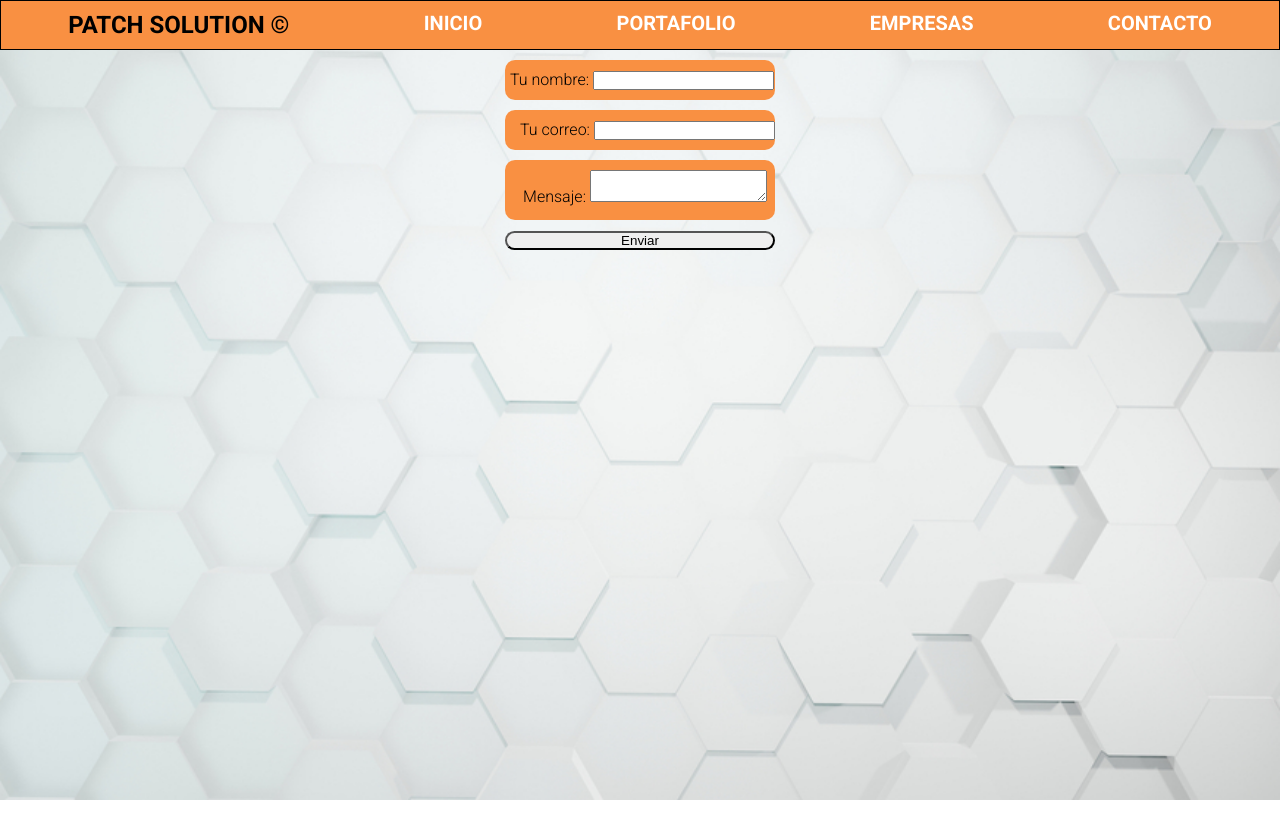
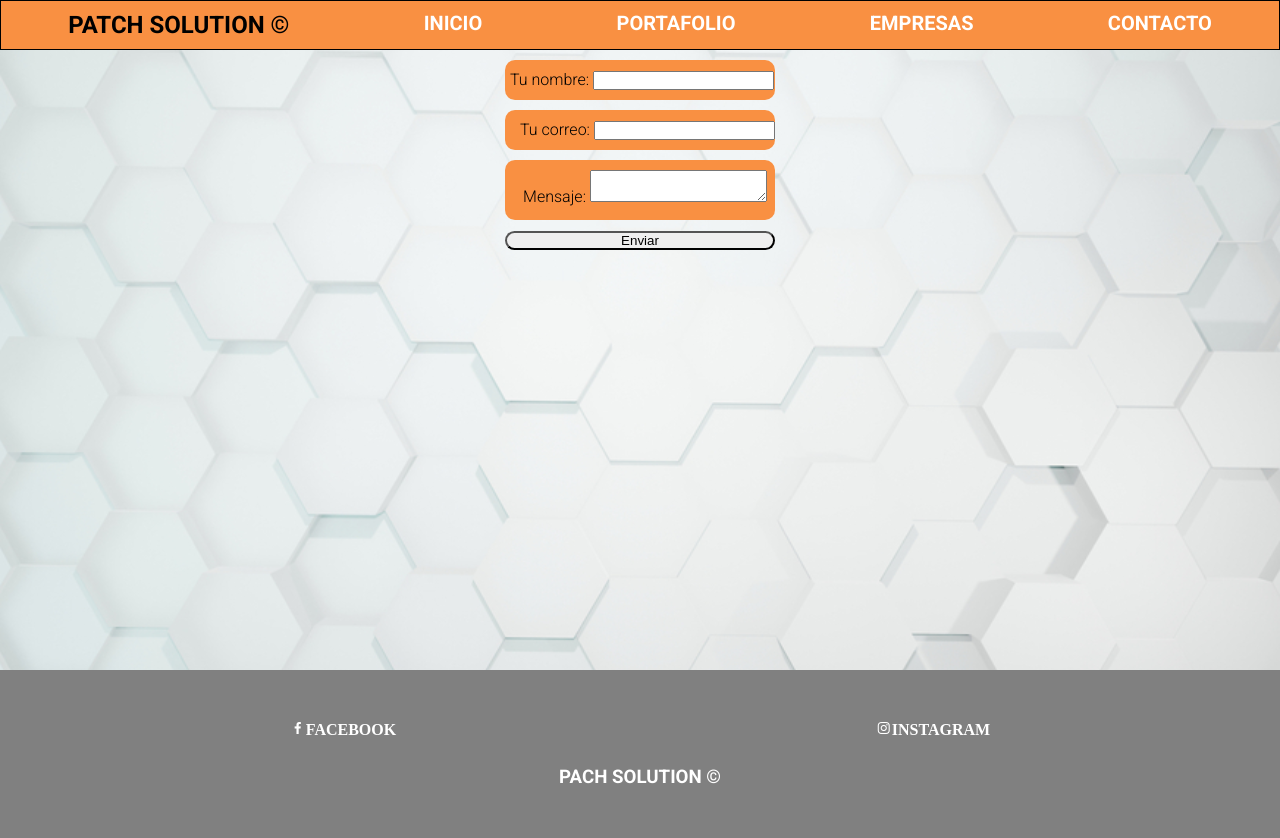
Before and after one commit to rubendevlop/portafolio-html, a plain HTML site: page form.html in a window 1280 px wide. Before the commit the page ends 800 px from the top, so only its background shows below. Drawn offline with nearby package versions, Linux system fonts and the light colour scheme.

Commit message:
arreglo footer

```diff
--- a/form.css
+++ b/form.css
@@ -4,6 +4,7 @@
     box-sizing: border-box;
 }
 body{
+    margin: 0;
     background-image: url('img/NJ8n2ctoL0.jpg');
     background-repeat: no-repeat;
     background-size: cover;
@@ -13,7 +14,11 @@ body{
     height: 100vh;
 
 }
+
+
 /* Navegacion menu principal */
+
+
 .padre-menu{
     margin: 0;
 }
@@ -46,6 +51,7 @@ header{
 .form{
     display: flex;
     flex-direction: column;
+    height: 77.5vh;
 }
 .nombre{
     background-color: #f99042;
@@ -89,3 +95,29 @@ button{
     width: 270px;
     border-radius: 10px;
 }
+
+
+footer{
+    padding: 50px;
+    background-color: gray;
+
+}
+.link-footer{
+    display: grid;
+    grid-template-columns: repeat(2, auto);
+    justify-content: space-around;
+    margin-bottom: 30px;
+}
+.link-footer i{
+    color: white;
+    text-align: center;
+}
+.link-footer a{
+    text-decoration: none;
+    color: white;
+    font-weight: bold;
+}
+.pie-footer{
+    text-align: center;
+    color: white;
+}
--- a/form.html
+++ b/form.html
@@ -41,5 +41,15 @@
         </div>
       </form>
     </div>
+
+   <footer>
+      <div class="link-footer">
+          <i class='bx bxl-facebook'><a href="#">FACEBOOK</a></i>
+          <i class='bx bxl-instagram' ><a href="#">INSTAGRAM</a></i>
+      </div>
+      <div class="pie-footer">
+          <h3>PACH SOLUTION &COPY;</h3>
+      </div>
+  </footer>
 </body>
 </html>
```
